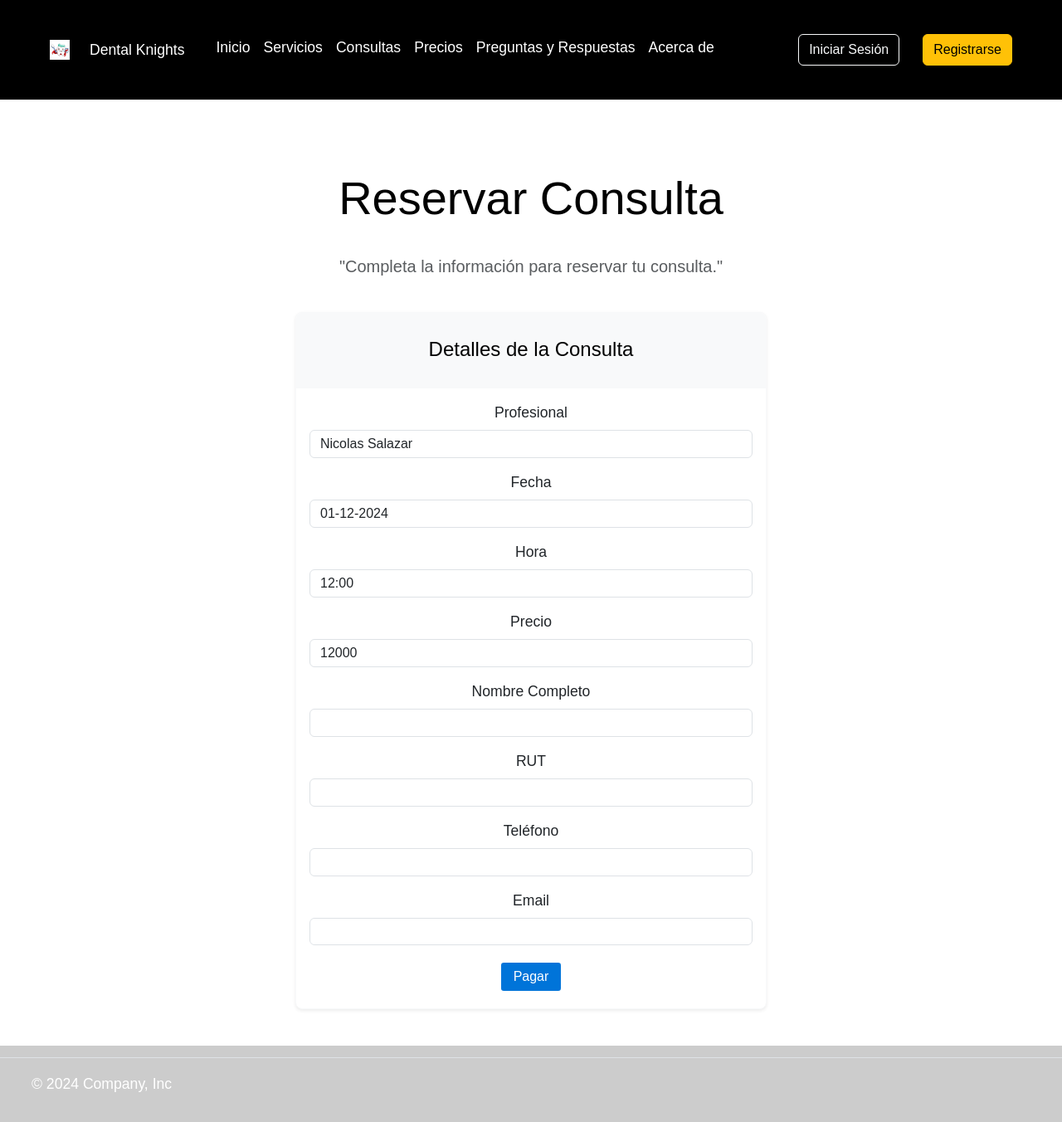
After one commit to ns-93/proyecto_clinica, a Django app: page /consultas/reservar/1/ in a window 1280 px wide. The commit adds this page. Shown: the whole page at 83% size. Run offline with Django 5.2, Linux system fonts and the light colour scheme; data comes from the database, SQL or seed files in the repository; both versions use the stored data as it was after the commit.

Commit message:
modificacion de las consultas generales

```diff
--- a/django_clinica/core/forms.py
+++ b/django_clinica/core/forms.py
@@ -2,7 +2,7 @@ from django import forms
 from django.contrib.auth.models import User
 from django.contrib.auth.forms import AuthenticationForm, UserCreationForm, PasswordResetForm
 from accounts.models import Profile
-from .models import Servicios, Mouth, Reserva, About
+from .models import Servicios, Mouth, Reserva, About, Consulta
 from crispy_forms.helper import FormHelper
 from crispy_forms.layout import Layout, Field, Submit
 from django.utils import timezone
@@ -489,7 +489,7 @@ class T43Form(forms.ModelForm):
         fields = ['t_43', ]
 
 
-class T44Form(forms.ModelForm):
+class T44Form(forms.ModelForm):  # Corregir aquí
     t_44 = forms.MultipleChoiceField(
         choices=MOUTH_CHOICES,
         required=False,
@@ -848,3 +848,34 @@ class CustomPasswordResetForm(PasswordResetForm):
         if not User.objects.filter(email=email).exists():
             raise forms.ValidationError('No existe una cuenta con este correo electrónico.')
         return email
+
+
+class ConsultaForm(forms.ModelForm):
+    fecha = forms.DateField(widget=forms.DateInput(attrs={'type': 'date'}), label='Fecha')
+    hora = forms.TimeField(widget=forms.TimeInput(attrs={'type': 'time'}), label='Hora')
+
+    class Meta:
+        model = Consulta
+        fields = ['profesional', 'fecha', 'hora', 'precio']
+
+
+class ReservaConsultaForm(forms.ModelForm):  # Corregir aquí
+    class Meta:
+        model = Consulta
+        fields = ['profesional', 'fecha', 'hora', 'precio']
+        widgets = {
+            'profesional': forms.TextInput(attrs={'readonly': 'readonly'}),
+            'fecha': forms.DateInput(attrs={'type': 'date', 'readonly': 'readonly'}),
+            'hora': forms.TimeInput(attrs={'type': 'time', 'readonly': 'readonly'}),
+            'precio': forms.NumberInput(attrs={'readonly': 'readonly'}),
+        }
+
+    def __init__(self, *args, **kwargs):
+        super().__init__(*args, **kwargs)
+        self.fields['precio'].widget.attrs['step'] = 1
+
+
+class PagoForm(forms.Form):
+    token = forms.CharField(widget=forms.HiddenInput())
+    payment_method_id = forms.CharField(widget=forms.HiddenInput())
+    email = forms.EmailField()
--- a/django_clinica/core/urls.py
+++ b/django_clinica/core/urls.py
@@ -1,6 +1,6 @@
 from django.urls import path
 from django.contrib.auth import views as auth_views
-from .views import HomeView, PricingView, RegisterView, ProfileView, ServiciosView, ServicioCreateView, ErrorView, ServicioEditView, ServicioDeleteView, ServicioEnrollmentView, ServiciosListView, UpdateInfoclienteView, AgregarAsistenciaView, AsistenciaListView, ProfilePasswordChangeView, AddUserView, CustomLoginView, UserDetailsView, superuser_edit, new_odontogram, tooth_view, update_odonto, view_odonto, ReservaCreateView, ReservaListView, ReservaUpdateView, ReservaDeleteView, ReservarHoraView, reservas_profesionales, ReservaDeleteClienteView, FaqView, PostQuestionView, PostAnswerView, AboutView, EditAboutView, AddAboutView
+from .views import HomeView, PricingView, RegisterView, ProfileView, ServiciosView, ServicioCreateView, ErrorView, ServicioEditView, ServicioDeleteView, ServicioEnrollmentView, ServiciosListView, UpdateInfoclienteView, AgregarAsistenciaView, AsistenciaListView, ProfilePasswordChangeView, AddUserView, CustomLoginView, UserDetailsView, superuser_edit, new_odontogram, tooth_view, update_odonto, view_odonto, ReservaCreateView, ReservaListView, ReservaUpdateView, ReservaDeleteView, ReservarHoraView, reservas_profesionales, ReservaDeleteClienteView, FaqView, PostQuestionView, PostAnswerView, AboutView, EditAboutView, AddAboutView, ConsultasView, CrearConsultaView, ConfirmarPagoView, VerificarConsultaView, ReservarConsultaView
 from django.contrib.auth.decorators import login_required
 from .forms import CustomPasswordResetForm  # Importar CustomPasswordResetForm
 
@@ -55,7 +55,7 @@ urlpatterns = [
     # Página para editar el perfil de un usuario por un superusuario
     path('superuser_edit/<int:user_id>/', login_required(superuser_edit), name='superuser_edit'),
 
-        # Página para solicitar odontograma
+    # Página para solicitar odontograma
     path('new/', login_required(new_odontogram), name='new_odontogram'),
     path('tooth/<int:pk_mouth>/<str:nb_tooth>/', login_required(tooth_view), name='tooth'),
     path('update/<int:pk_mouth>/', login_required(update_odonto), name='update_odontogram'),
@@ -68,7 +68,6 @@ urlpatterns = [
     path('reservas/<int:pk>/eliminar/', login_required(ReservaDeleteView.as_view()), name='eliminar_reserva'),
     path('reservar_hora/<int:reserva_id>/', login_required(ReservarHoraView.as_view()), name='reservar_hora'),
     path('reservas/<int:pk>/eliminar_cliente/', login_required(ReservaDeleteClienteView.as_view()), name='eliminar_reserva_cliente'),
-    path('reservas_disponibles/', login_required(ReservaListView.as_view()), name='reservas_disponibles'),
     path('reservas_profesionales/', login_required(reservas_profesionales), name='reservas_profesionales'),
 
     # Página de preguntas y respuestas
@@ -86,4 +85,11 @@ urlpatterns = [
     path('password_reset/done/', auth_views.PasswordResetDoneView.as_view(template_name='registration/password_reset_done.html'), name='password_reset_done'),
     path('reset/<uidb64>/<token>/', auth_views.PasswordResetConfirmView.as_view(template_name='registration/password_reset_confirm.html'), name='password_reset_confirm'),
     path('reset/done/', auth_views.PasswordResetCompleteView.as_view(template_name='registration/password_reset_complete.html'), name='password_reset_complete'),
+
+    # Rutas para consultas
+    path('consultas/', ConsultasView.as_view(), name='consultas'),
+    path('consultas/crear/', CrearConsultaView.as_view(), name='crear_consulta'),
+    path('consultas/confirmar_pago/<int:consulta_id>/', ConfirmarPagoView.as_view(), name='confirmar_pago'),
+    path('consultas/verificar/', VerificarConsultaView.as_view(), name='verificar_consulta'),
+    path('consultas/reservar/<int:pk>/', ReservarConsultaView.as_view(), name='reservar_consulta'),
 ]
--- a/django_clinica/core/views.py
+++ b/django_clinica/core/views.py
@@ -14,13 +14,14 @@ from django.utils.decorators import method_decorator
 from django.views import View
 from django.views.generic import TemplateView, CreateView, UpdateView, DeleteView, ListView, DetailView
 
-from .forms import RegisterForm, UserForm, ProfileForm, ServiciosForm, UserCreationForm, ReservaForm
-from .models import Servicios, RegistroServicio, Infocliente, Asistencia, Mouth, Reserva
+from .forms import RegisterForm, UserForm, ProfileForm, ServiciosForm, UserCreationForm, ReservaForm, ConsultaForm, PagoForm, ReservaConsultaForm
+from .models import Servicios, RegistroServicio, Infocliente, Asistencia, Mouth, Reserva, Consulta
 from accounts.models import Profile
 from . import forms
 from .models import Question, Answer
 from .models import About
 from .forms import AboutForm
+import mercadopago
 # Create your views here.
 
 # FUNCION PARA CONVERTIR EL PLURAL DE UN GRUPO A SU SINGULAR
@@ -1392,3 +1393,104 @@ class AddAboutView(UserPassesTestMixin, CreateView):
     def form_invalid(self, form):
         messages.error(self.request, 'Ha ocurrido un error al agregar la información de "Acerca de".')
         return self.render_to_response(self.get_context_data(form=form))
+
+@add_group_name_to_context
+class ConsultasView(TemplateView):
+    template_name = 'consultas.html'
+
+    def get_context_data(self, **kwargs):
+        context = super().get_context_data(**kwargs)
+        profesionales = User.objects.filter(groups__name='profesionales')
+        for profesional in profesionales:
+            profesional.consultas_disponibles = Consulta.objects.filter(profesional=profesional, pagada=False)
+        context['profesionales'] = profesionales
+        return context
+
+@add_group_name_to_context
+class CrearConsultaView(CreateView):
+    model = Consulta
+    form_class = ConsultaForm
+    template_name = 'crear_consulta.html'
+    success_url = reverse_lazy('consultas')
+
+    def get_context_data(self, **kwargs):
+        context = super().get_context_data(**kwargs)
+        context['profesionales'] = User.objects.filter(groups__name='profesionales')
+        return context
+
+    def form_valid(self, form):
+        consulta = form.save(commit=False)
+        consulta.save()
+        messages.success(self.request, 'Consulta creada correctamente.')
+        return super().form_valid(form)
+
+    def form_invalid(self, form):
+        messages.error(self.request, 'Hubo un error al crear la consulta.')
+        return self.render_to_response(self.get_context_data(form=form))
+
+@add_group_name_to_context
+class ReservarConsultaView(UpdateView):
+    model = Consulta
+    form_class = ReservaConsultaForm
+    template_name = 'reservar_consulta.html'
+    success_url = reverse_lazy('confirmar_pago')
+
+    def form_valid(self, form):
+        consulta = form.save(commit=False)
+        consulta.nombre_completo = self.request.POST.get('nombre_completo')
+        consulta.rut = self.request.POST.get('rut')
+        consulta.telefono = self.request.POST.get('telefono')
+        consulta.email = self.request.POST.get('email')
+        consulta.pagada = False
+        consulta.save()
+        return redirect('confirmar_pago', consulta_id=consulta.id)
+
+    def get_context_data(self, **kwargs):
+        context = super().get_context_data(**kwargs)
+        context['consulta'] = self.get_object()
+        return context
+
+@add_group_name_to_context
+class ConfirmarPagoView(View):
+    def get(self, request, consulta_id):
+        consulta = get_object_or_404(Consulta, id=consulta_id)
+        form = PagoForm()
+        return render(request, 'confirmar_pago.html', {'consulta': consulta, 'form': form})
+
+    def post(self, request, consulta_id):
+        consulta = get_object_or_404(Consulta, id=consulta_id)
+        form = PagoForm(request.POST)
+        if form.is_valid():
+            sdk = mercadopago.SDK(os.getenv('MERCADOPAGO_ACCESS_TOKEN'))
+            payment_data = {
+                "transaction_amount": float(consulta.precio),
+                "token": form.cleaned_data['token'],
+                "description": "Consulta Dental",
+                "installments": 1,
+                "payment_method_id": form.cleaned_data['payment_method_id'],
+                "payer": {
+                    "email": form.cleaned_data['email']
+                }
+            }
+            payment = sdk.payment().create(payment_data)
+            if payment['response']['status'] == 'approved':
+                consulta.pagada = True
+                consulta.save()
+                return redirect('verificar_consulta')
+            else:
+                messages.error(request, 'Hubo un error en el pago.')
+        return render(request, 'confirmar_pago.html', {'consulta': consulta, 'form': form})
+
+@add_group_name_to_context
+class VerificarConsultaView(View):
+    def get(self, request):
+        return render(request, 'verificar_consulta.html')
+
+    def post(self, request):
+        rut = request.POST.get('rut')
+        consulta = Consulta.objects.filter(rut=rut, pagada=True).first()
+        if consulta:
+            return render(request, 'consulta_detalle.html', {'consulta': consulta})
+        else:
+            messages.error(request, 'No se encontró una consulta pagada con ese RUT o no tiene consulta en curso actualmente.')
+            return render(request, 'verificar_consulta.html')
--- a/django_clinica/templates/header.html
+++ b/django_clinica/templates/header.html
@@ -42,7 +42,7 @@
                 <!-- Elementos del menú de navegación -->
                 <li><a href="{% url 'home' %}" class="nav-link px-2 text-white">Inicio</a></li>  <!-- Enlace a la página de inicio -->
                 <li><a href="{% url 'servicios' %}" class="nav-link px-2 text-white">Servicios</a></li>  <!-- Enlace a la página de servicios -->
-
+                <li><a href="{% url 'consultas' %}" class="nav-link px-2 text-white">Consultas</a></li>  <!-- Enlace a la página de consultas -->
                 {% if not user.is_authenticated or group_name == 'clientes' or group_name == 'ejecutivos' %}  <!-- Si el usuario no está autenticado o es cliente o ejecutivo -->
                 <li><a href="{% url 'pricing' %}" class="nav-link px-2 text-white">Precios</a></li>  <!-- Enlace a la página de precios --> <!-- Enlace a la página de precios -->
                 <li><a href="{% url 'faq' %}" class="nav-link px-2 text-white">Preguntas y Respuestas</a></li>  <!-- Enlace a la sección de preguntas y respuestas -->
--- /dev/null
+++ b/django_clinica/templates/reservar_consulta.html
@@ -0,0 +1,62 @@
+{% extends 'base.html' %}
+
+{% block content %}
+<div class="container mt-3">
+    <div class="header p-3 pb-md-4 mx-auto text-center">
+        <h1 class="display-4 fw-normal text-body-emphasis">Reservar Consulta</h1>
+        <p class="fs-5 text-body-secondary">
+            "Completa la información para reservar tu consulta."
+        </p>
+    </div>
+
+    <main>
+        <div class="row justify-content-center">
+            <div class="col-md-6">
+                <div class="card mb-4 rounded-3 shadow-sm border-light">
+                    <div class="card-header py-3 text-bg-light border-light">
+                        <h4 class="my-0 fw-normal">Detalles de la Consulta</h4>
+                    </div>
+                    <div class="card-body">
+                        <form method="post">
+                            {% csrf_token %}
+                            <div class="mb-3">
+                                <label for="id_profesional" class="form-label">Profesional</label>
+                                <input type="text" class="form-control" id="id_profesional" value="{{ form.instance.profesional.get_full_name }}" readonly>
+                            </div>
+                            <div class="mb-3">
+                                <label for="id_fecha" class="form-label">Fecha</label>
+                                <input type="text" class="form-control" id="id_fecha" value="{{ form.instance.fecha|date:'d-m-Y' }}" readonly>
+                            </div>
+                            <div class="mb-3">
+                                <label for="id_hora" class="form-label">Hora</label>
+                                <input type="text" class="form-control" id="id_hora" value="{{ form.instance.hora|time:'H:i' }}" readonly>
+                            </div>
+                            <div class="mb-3">
+                                <label for="id_precio" class="form-label">Precio</label>
+                                <input type="text" class="form-control" id="id_precio" value="{{ form.instance.precio|floatformat:0 }}" readonly>
+                            </div>
+                            <div class="mb-3">
+                                <label for="id_nombre_completo" class="form-label">Nombre Completo</label>
+                                <input type="text" class="form-control" id="id_nombre_completo" name="nombre_completo" required>
+                            </div>
+                            <div class="mb-3">
+                                <label for="id_rut" class="form-label">RUT</label>
+                                <input type="text" class="form-control" id="id_rut" name="rut" required>
+                            </div>
+                            <div class="mb-3">
+                                <label for="id_telefono" class="form-label">Teléfono</label>
+                                <input type="text" class="form-control" id="id_telefono" name="telefono" required>
+                            </div>
+                            <div class="mb-3">
+                                <label for="id_email" class="form-label">Email</label>
+                                <input type="email" class="form-control" id="id_email" name="email" required>
+                            </div>
+                            <button type="submit" class="btn btn-primary">Pagar</button>
+                        </form>
+                    </div>
+                </div>
+            </div>
+        </div>
+    </main>
+</div>
+{% endblock %}
```
Also changed, not shown: django_clinica/core/models.py (+16 -0 lines), django_clinica/requirements.txt (+10 -1 lines), django_clinica/templates/confirmar_pago.html (added, +86 -0 lines), django_clinica/templates/consulta_detalle.html (added, +16 -0 lines), django_clinica/templates/consultas.html (added, +49 -0 lines), django_clinica/templates/crear_consulta.html (added, +12 -0 lines), django_clinica/templates/verificar_consulta.html (added, +44 -0 lines), django_clinica/test.py (added, +26 -0 lines), inforequirements.txt (added, +94 -0 lines), django_clinica/core/migrations/0018_horariodisponible_consulta.py (added), django_clinica/core/migrations/0019_remove_consulta_horario_consulta_fecha_consulta_hora.py (added), django_clinica/db.sqlite3, 1 other file.
